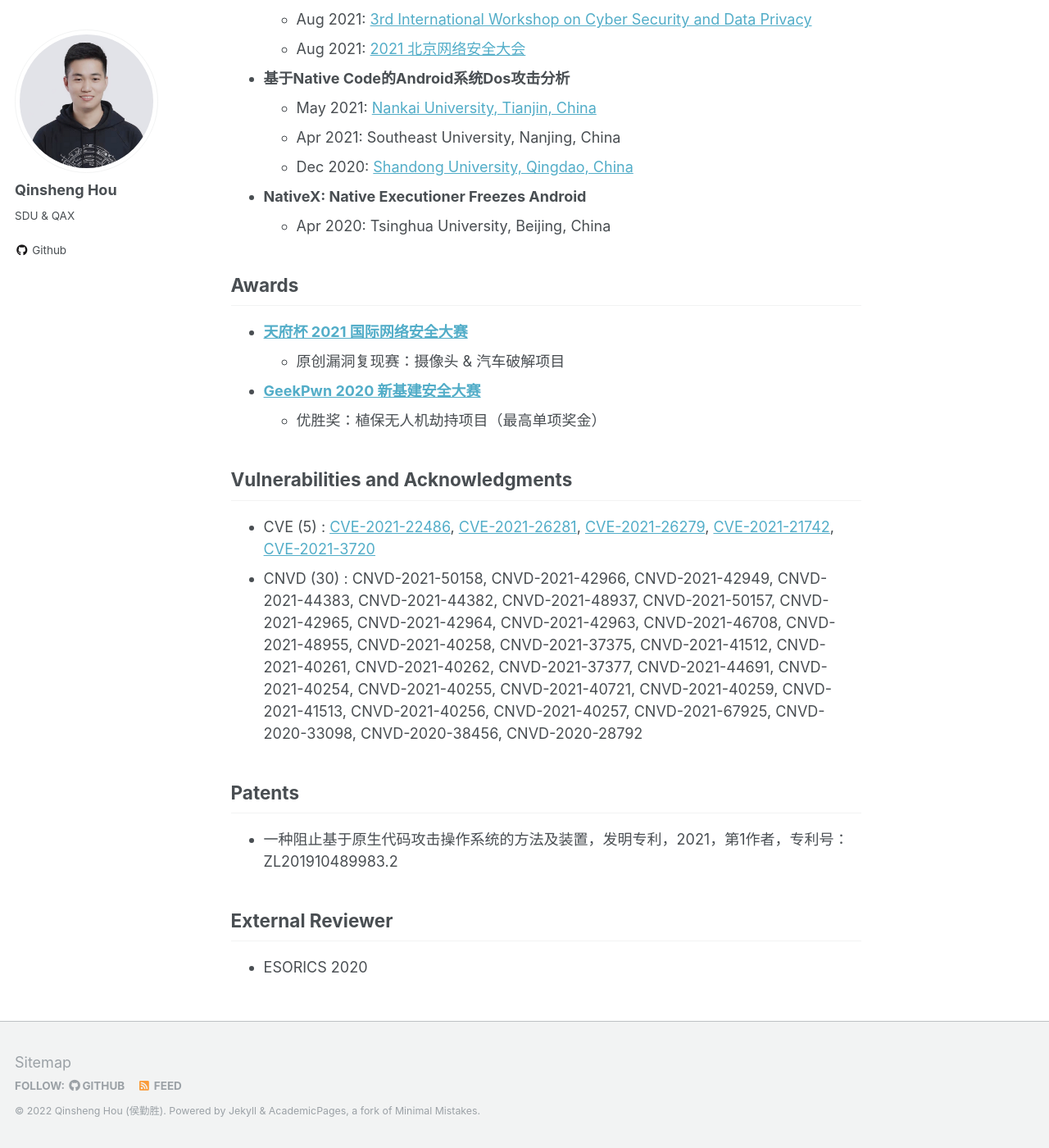
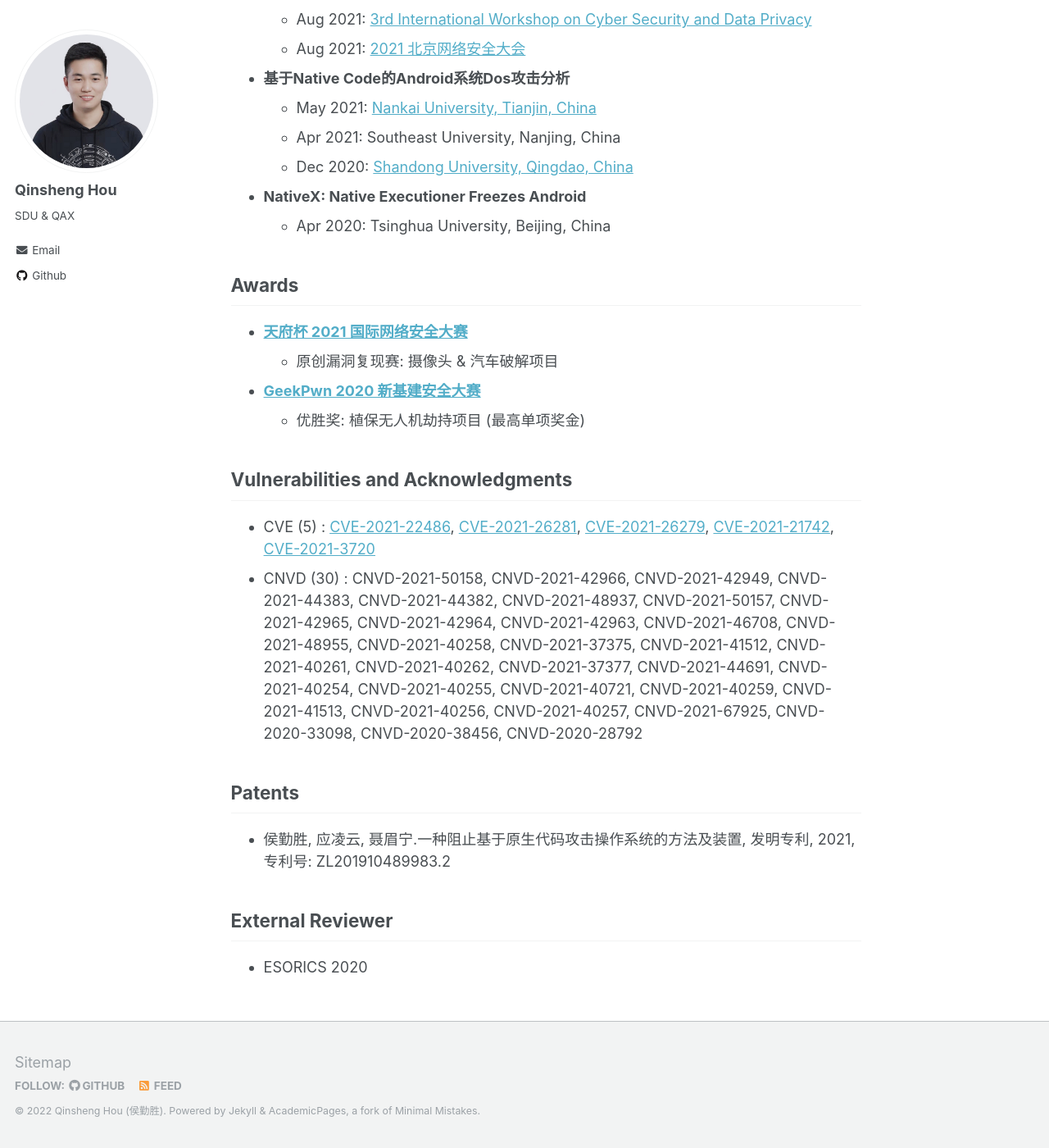
Before and after one commit to chicharitomu14/chicharitomu14.github.io, a Jekyll site: the page built from _pages/about.md, in a window 1280 px wide and 1400 px high, scrolled down 1053 px. Shown: the whole window at 82% size. Built offline with Jekyll 4.4.1, drawn with Linux system fonts in a browser that asks for light colours; part of the change alters nothing that is shown; some of the changed text lies outside the part shown.

Commit message:
add email & modify some info

```diff
--- a/_config.yml
+++ b/_config.yml
@@ -87,7 +87,7 @@ author:
   employer         :
   pubmed           : #"https://www.ncbi.nlm.nih.gov/pubmed/?term=john+snow"
   googlescholar    : #"http://yourfullgooglescholarurl.com"
-  email            :
+  email            : "houweidejia@126.com"
   researchgate     :  # example: "https://www.researchgate.net/profile/yourprofile"
   uri              :
   bitbucket        :
--- a/_pages/about.md
+++ b/_pages/about.md
@@ -15,7 +15,7 @@ I am a Ph.D. student at Shandong University, advised by Prof. [Shanqing Guo](htt
 
 Publications
 ------
-1. **[EuroS&P'22]** Huikai Xu, Miao Yu, Yanhao Wang, Yue Liu, **Qinsheng Hou**, Zhenbang Ma, Haixin Duan, Jianwei Zhuge, and Baojun Liu. Trampoline Over the Air: Breaking in IoT Devices Through MQTT Brokers. *The 7th IEEE European Symposium on Security and Privacy*, Genoa, Italy. June 6-10, 2022. [To appear]
+1. **[Euro S&P'22]** Huikai Xu, Miao Yu, Yanhao Wang, Yue Liu, **Qinsheng Hou**, Zhenbang Ma, Haixin Duan, Jianwei Zhuge, and Baojun Liu. Trampoline Over the Air: Breaking in IoT Devices Through MQTT Brokers. *The 7th IEEE European Symposium on Security and Privacy*, Genoa, Italy. June 6-10, 2022.
 1. **[ICSE’22]** **Qinsheng Hou**, Wenrui Diao, Yanhao Wang, Xiaofeng Liu, Song Liu, Lingyun Ying, Shanqing Guo, Yuanzhi Li, Meining Nie, and Haixin Duan. Large-scale Security Measurements on the Android Firmware Ecosystem. *The 44th IEEE/ACM International Conference on Software Engineering*, Pittsburgh, PA, USA. May 21-29, 2022. [Top] [CCF A]
 1. **[USENIX Security’21]** Libo Chen, Yanhao Wang, Quanpu Cai, Yunfan Zhan, Hong Hu, Jiaqi Linghu, **Qinsheng Hou**, Chao Zhang, Haixin Duan, and Zhi Xue. Sharing More and Checking Less: Leveraging Common Input Keywords to Detect Bugs in Embedded Systems. *The 30th USENIX Security Symposium*,  Virtual. August 11-13, 2021. [Top] [CCF A] [[PDF](https://www.usenix.org/system/files/sec21-chen-libo.pdf)]
 1. **[ASIA CCS’20]** **Qinsheng Hou**, Yao Cheng, and Lingyun Ying. NativeX: Native Executioner Freezes Android. *The 15th ACM Asia Conference on Computer and Communications Security*, Taipei, Taiwan, October 5-9, 2020. [CCF C] [[PDF](https://chicharitomu14.github.io/files/2020-NativeX.pdf)]
@@ -35,9 +35,9 @@ Invited Talks
 Awards
 ------
 - [**天府杯 2021 国际网络安全大赛**](http://www.tianfucup.com/#canjia)
-  - 原创漏洞复现赛：摄像头 & 汽车破解项目
-- **[GeekPwn 2020 新基建安全大赛](https://hof.geekpwn.org/zh/index.html)**
-  - 优胜奖：植保无人机劫持项目（最高单项奖金）
+  - 原创漏洞复现赛: 摄像头 & 汽车破解项目
+- [**GeekPwn 2020 新基建安全大赛**](https://hof.geekpwn.org/zh/index.html)
+  - 优胜奖: 植保无人机劫持项目 (最高单项奖金)
 
 Vulnerabilities and Acknowledgments
 ------
@@ -46,7 +46,7 @@ Vulnerabilities and Acknowledgments
 
 ## Patents
 
-- 一种阻止基于原生代码攻击操作系统的方法及装置，发明专利，2021，第1作者，专利号：ZL201910489983.2
+- 侯勤胜, 应凌云, 聂眉宁.一种阻止基于原生代码攻击操作系统的方法及装置, 发明专利, 2021, 专利号: ZL201910489983.2
 
 External Reviewer
 ------
```
